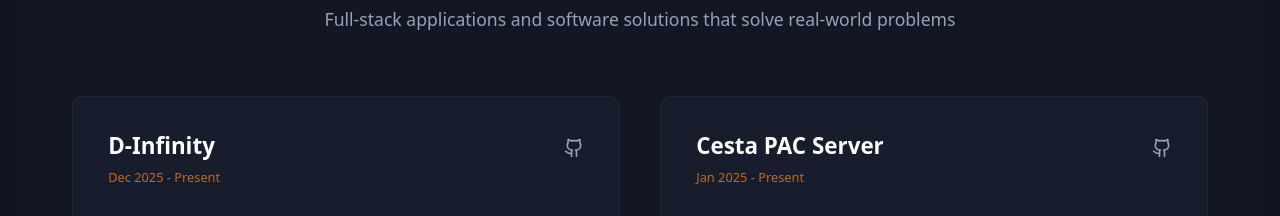
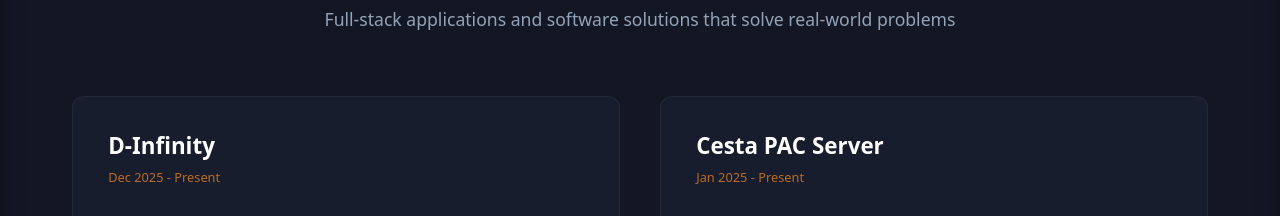
Before and after one commit to tiago-p-s-d/portfolio, an Angular app: page / in a window 1280 px wide. Shown: the part 3420-3636 px from the top of the page. Built offline with nearby package versions, Linux system fonts and the light colour scheme.

Commit message:
Remove link to projects repository

```diff
--- a/src/app/components/projects/projects.html
+++ b/src/app/components/projects/projects.html
@@ -11,12 +11,6 @@
         <div class="card-top">
           <div class="title-row">
             <h4>{{ project.title }}</h4>
-            <a [href]="project.github" target="_blank" class="github-link">
-              <svg xmlns="http://www.w3.org/2000/svg" width="20" height="20" viewBox="0 0 24 24" fill="none" stroke="currentColor" stroke-width="2" stroke-linecap="round" stroke-linejoin="round" class="lucide-github">
-                <path d="M15 22v-4a4.8 4.8 0 0 0-1-3.5c3 0 6-2 6-5.5.08-1.25-.27-2.48-1-3.5.28-1.15.28-2.35 0-3.5 0 0-1 0-3 1.5-2.64-.5-5.36-.5-8 0C6 2 5 2 5 2c-.3 1.15-.3 2.35 0 3.5A5.403 5.403 0 0 0 4 9c0 3.5 3 5.5 6 5.5-.39.49-.68 1.05-.85 1.65-.17.6-.22 1.23-.15 1.85v4"></path>
-                <path d="M9 18c-4.51 2-5-2-7-2"></path>
-              </svg>
-            </a>
           </div>
           <p class="project-date">{{ project.date }}</p>
           <p class="project-description">{{ project.description }}</p>
--- a/src/app/components/projects/projects.ts
+++ b/src/app/components/projects/projects.ts
@@ -18,7 +18,6 @@ export class Projects {
       "Race Forge engine for lineage management"
     ],
     technologies: ["Angular 20", "Node 25", "TypeScript", "MySQL", "Knex"],
-    github: "https://github.com/seu-usuario/d-infinity"
   },
   {
     title: "Cesta PAC Server",
@@ -30,7 +29,6 @@ export class Projects {
       "Automated migration handling"
     ],
     technologies: ["Node.js", "GitLab", "MySQL", "Relational DB"],
-    github: "https://gitlab.com/edmonteiro/cesta-pac-server"
   }
 ];
 }
```
